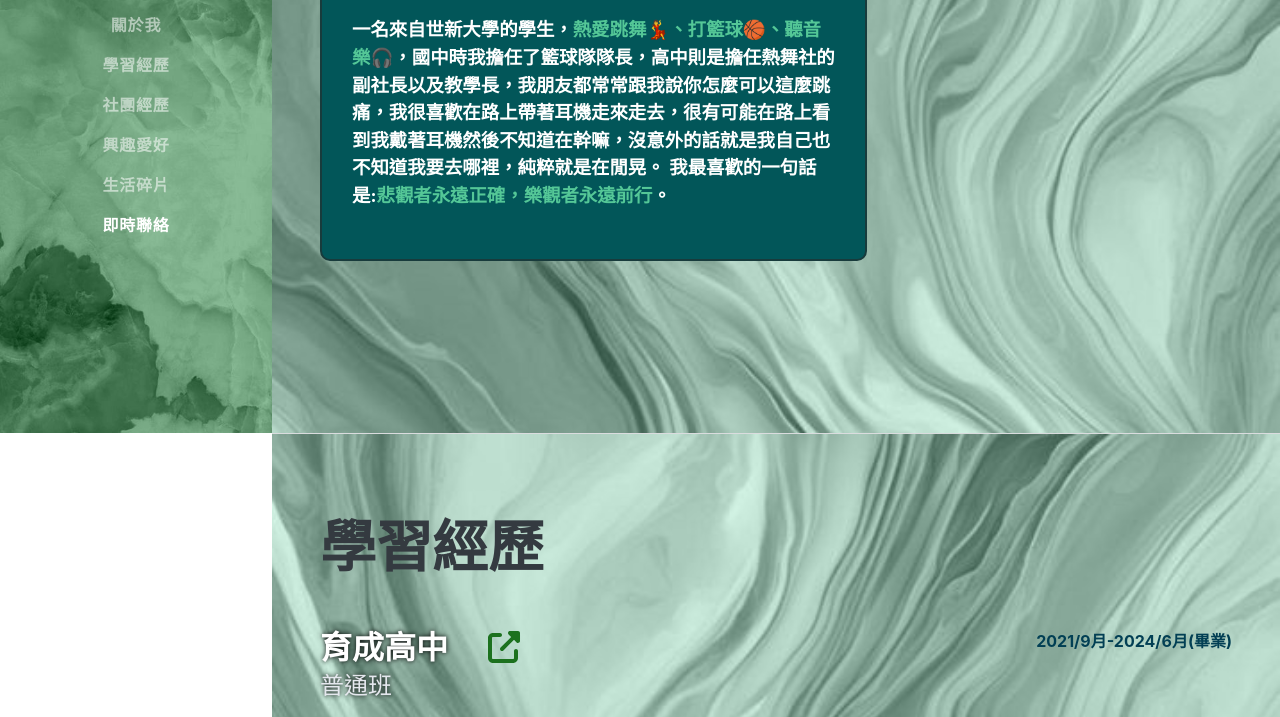
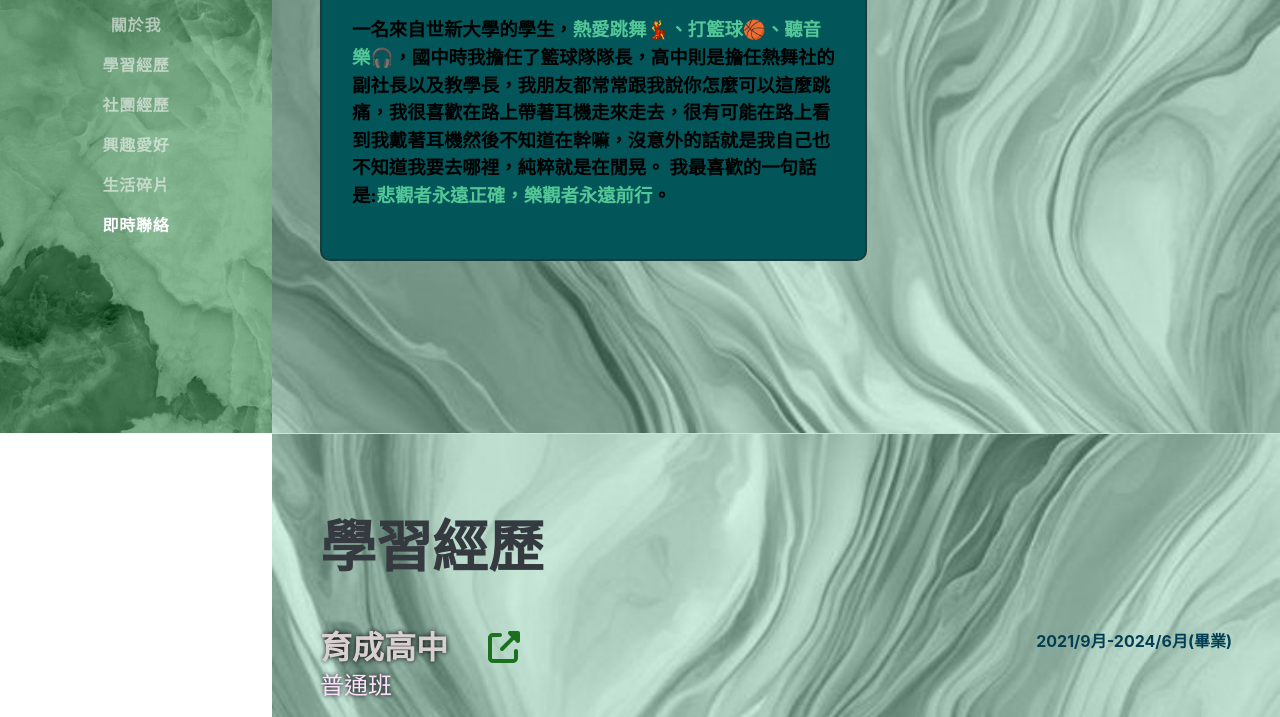
Before and after one commit to ziquanhe/ziquanhe.github.io, a plain HTML site: page index.html in a window 1280 px wide. Shown: the part 367-1084 px from the top of the page. Drawn offline with nearby package versions, Linux system fonts and the light colour scheme; a web font is replaced by a local one.

Commit message:
Revert "內容修改"
This reverts commit d50d9de18da9ef49601cb81939e625453d06a1d9.

```diff
--- a/css/mystyles.css
+++ b/css/mystyles.css
@@ -3,7 +3,7 @@ p{
 }
 
 .conan{
-    color:rgb(229, 232, 238) ;
+    color:rgb(255, 225, 255) ;
 }
 
 a.jefflink{
@@ -63,7 +63,7 @@ h4.jeffsmall{
 }
 
 .jeff-white{
-    color: white;
+    color: rgb(216, 208, 208);
 }
 
 .jeff-green{
--- a/index.html
+++ b/index.html
@@ -52,7 +52,7 @@
                         <a href="mailto:emilioho0919@gmail.com" class="jefflink jeff-green">emilioho0919@gmail.com</a>
                     </div>
                     <div class="jeffdiv">
-                    <p class="lead mb-5 jeffserif" style="font-weight: bolder; color: white;">一名來自世新大學的學生，<span class="jeffhi">熱愛跳舞💃、打籃球🏀、聽音樂🎧</span>，國中時我擔任了籃球隊隊長，高中則是擔任熱舞社的副社長以及教學長，我朋友都常常跟我說你怎麼可以這麼跳痛，我很喜歡在路上帶著耳機走來走去，很有可能在路上看到我戴著耳機然後不知道在幹嘛，沒意外的話就是我自己也不知道我要去哪裡，純粹就是在閒晃。
+                    <p class="lead mb-5 jeffserif" style="font-weight: bolder;">一名來自世新大學的學生，<span class="jeffhi">熱愛跳舞💃、打籃球🏀、聽音樂🎧</span>，國中時我擔任了籃球隊隊長，高中則是擔任熱舞社的副社長以及教學長，我朋友都常常跟我說你怎麼可以這麼跳痛，我很喜歡在路上帶著耳機走來走去，很有可能在路上看到我戴著耳機然後不知道在幹嘛，沒意外的話就是我自己也不知道我要去哪裡，純粹就是在閒晃。
                     我最喜歡的一句話是:<span class="jeffhi">悲觀者永遠正確，樂觀者永遠前行</span>。</p>
                     </div>
                 </div>
```
Also changed, not shown: assets/img/bg3.jpg.
